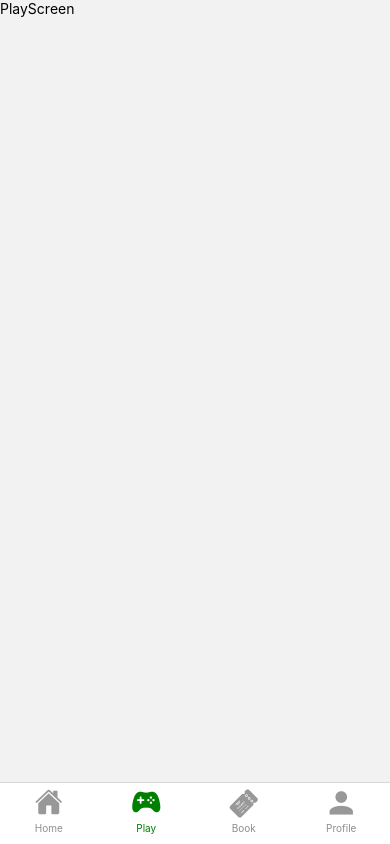
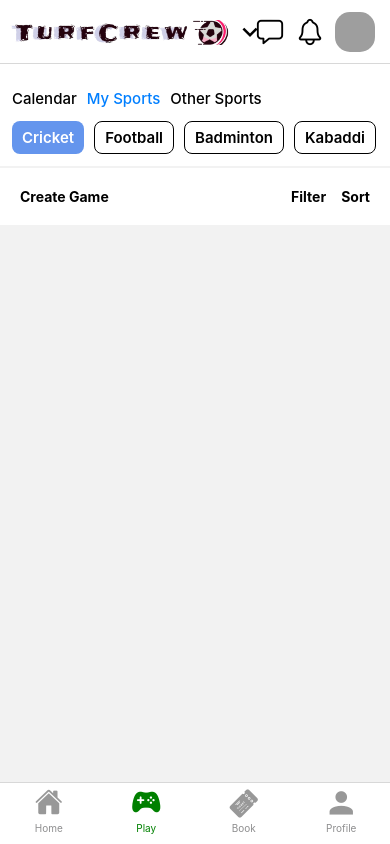
Before and after one commit to ujjawalsingh25/TurfCrew, a React Native app: screen /Play in a window 390 px wide. Built offline with nearby package versions, Linux system fonts and the light colour scheme; grey boxes are pictures that could not be loaded.

Commit message:
Designed Play Screen

```diff
--- a/navigation/StackNavigator.jsx
+++ b/navigation/StackNavigator.jsx
@@ -47,7 +47,8 @@ const StackNavigator = () => {
                     component={PlayScreen}
                     options={{
                         tabBarActiveTintColor: "green",
-                        headerShown: false,
+                        // headerShown: false,
+                        // headerStyle: { backgroundColor: '#223536', },
                         tabBarIcon: ({focused}) => focused ? (
                             <Ionicons name="game-controller" size={30} color="green" />
                         ) : (
--- a/screens/PlayScreen.jsx
+++ b/screens/PlayScreen.jsx
@@ -1,14 +1,238 @@
-import { StyleSheet, Text, View } from 'react-native'
-import React from 'react'
+import React, { useLayoutEffect, useState } from 'react'
+import { Image, Pressable, SafeAreaView, ScrollView, StyleSheet, Text, View } from 'react-native'
+
+import Ionicons from '@expo/vector-icons/Ionicons';
+import MaterialIcons from 'react-native-vector-icons/MaterialIcons';
+import { useNavigation } from '@react-navigation/native';
 
 const PlayScreen = () => {
+  const [option, setOptions] = useState("My Sports");
+  const [sport, setSport] = useState("Cricket");
+
+  const navigation = useNavigation();
+  useLayoutEffect(() => {
+    navigation.setOptions({
+      headerTitle: "",
+      headerLeft: () => (
+        <View style={styles.logoContainer}>
+          <Image
+            // source={require('../public/dark-title-logo.png')}
+            source={require('../public/title-logo.png')}
+            style={{ height:25, width: 220, marginLeft: 10}}
+          />
+          <MaterialIcons name="keyboard-arrow-down" size={30} color="black" />
+        </View>
+      ),
+      headerRight: () => (
+        <View style={styles.headerRt}>
+           <Ionicons name="chatbox-outline" size={30} color="black" />
+           <Ionicons name="notifications-outline" size={30} color="black" />
+           <Pressable>
+            <Image
+              style={styles.accountImg}
+              source={{
+                uri: "https://cdn-icons-png.flaticon.com/128/4140/4140061.png"
+              }}
+            />
+           </Pressable>
+        </View>
+      )
+    })
+  }, [])
+
+
   return (
-    <View>
-      <Text>PlayScreen</Text>
-    </View>
+    <SafeAreaView>
+      <View style={styles.header}>
+        {/* <View style={styles.headerContainer}>
+          <View style={styles.logoContainer}>
+            <Image
+              source={require('../public/title-logo.png')}
+              style={{ height:25, width: 220, marginLeft: 10}}
+            />
+            <MaterialIcons name="keyboard-arrow-down" size={30} color="black" />
+          </View>
+          <View style={styles.navIcon}>
+            <Ionicons name="chatbox-outline" size={30} color="black" />
+            <Ionicons name="notifications-outline" size={30} color="black" />
+            <Image
+              style={styles.accountImg}
+              source={{
+                uri: "https://cdn-icons-png.flaticon.com/128/4140/4140061.png"
+              }}
+            />
+          </View>
+        </View> */}
+
+        <View style={styles.navContainer}>
+          <Pressable onPress={() => setOptions('Calendar')}>
+            <Text style={[
+              styles.navText,
+              {color: option == "Calendar" ? "#007FFF" : "black"}
+            ]}>Calendar</Text>
+          </Pressable>
+          <Pressable onPress={() => setOptions('My Sports')}>
+            <Text style={[
+              styles.navText,
+              {color: option == "My Sports" ? "#007FFF" : "black"}
+            ]}>My Sports</Text>
+          </Pressable>
+          <Pressable onPress={() => setOptions('Other Sports')}>
+            <Text style={[
+              styles.navText,
+              {color: option == "Other Sports" ? "#007FFF" : "black"}
+            ]}>Other Sports</Text>
+          </Pressable>
+        </View>
+
+        <View>
+          <ScrollView horizontal showsHorizontalScrollIndicator={false}>
+            <Pressable
+              onPress={() => setSport('Cricket')}
+              style={[
+                styles.sportItem,
+                {borderWidth: sport == "Cricket" ? 0 : 1},
+                {backgroundColor: sport == "Cricket" ? "#6495ED" : "transparent"}
+              ]}
+            >
+              <Text style={[
+                styles.sportItemText,
+                {color: sport == "Cricket" ? "white" : "black"}]}
+              >Cricket</Text>
+            </Pressable>
+            <Pressable
+              onPress={() => setSport('Football')}
+              style={[
+                styles.sportItem,
+                {borderWidth: sport == "Football" ? 0 : 1},
+                {backgroundColor: sport == "Football" ? "#6495ED" : "transparent"}
+              ]}
+            >
+              <Text style={[
+                styles.sportItemText,
+                {color: sport == "Football" ? "white" : "black"}]}
+              >Football</Text>
+            </Pressable>
+            <Pressable
+              onPress={() => setSport('Badminton')}
+              style={[
+                styles.sportItem,
+                {borderWidth: sport == "Badminton" ? 0 : 1},
+                {backgroundColor: sport == "Badminton" ? "#6495ED" : "transparent"}
+              ]}
+            >
+              <Text style={[
+                styles.sportItemText,
+                {color: sport == "Badminton" ? "white" : "black"}]}
+              >Badminton</Text>
+            </Pressable>
+            <Pressable
+              onPress={() => setSport('Kabaddi')}
+              style={[
+                styles.sportItem,
+                {borderWidth: sport == "Kabaddi" ? 0 : 1},
+                {backgroundColor: sport == "Kabaddi" ? "#6495ED" : "transparent"}
+              ]}
+            >
+              <Text style={[
+                styles.sportItemText,
+                {color: sport == "Kabaddi" ? "white" : "black"}]}
+              >Kabaddi</Text>
+            </Pressable>
+          </ScrollView>
+        </View>
+      </View>
+
+      <View style={styles.actionBar}>
+        <Pressable>
+          <Text style={{fontWeight: "bold"}}>Create Game</Text>
+        </Pressable>
+        <View style={styles.actionFunc}>
+          <Pressable>
+            <Text style={{fontWeight: "bold"}}>Filter</Text>
+          </Pressable>
+          <Pressable>
+            <Text style={{fontWeight: "bold"}}>Sort</Text>
+          </Pressable>
+        </View>
+      </View>
+    </SafeAreaView>
   )
 }
 
 export default PlayScreen
 
-const styles = StyleSheet.create({})
+const styles = StyleSheet.create({
+  header: {
+    backgroundColor: "#fff",
+    // backgroundColor: "#223536",
+    padding: 12,
+    // marginTop: 30,
+  },
+  headerContainer: {
+    flexDirection: "row",
+    alignItems: "center",
+    justifyContent: "space-between",
+  },
+  logoContainer: {
+    flexDirection: "row",
+    alignItems: "center",
+    gap: 5,
+  },
+  headerRt: {
+    flexDirection: "row",
+    alignItems: "center",
+    gap: 10,
+    margin: 15,
+  },
+  navIcon: {
+    flexDirection: "row",
+    alignItems: "center",
+    gap: 10,
+  },
+  accountImg: {
+    width: 40,
+    height: 40,
+    borderRadius: 15,
+  },
+  navContainer: {
+    flexDirection: "row",
+    alignItems: "center",
+    gap: 10,
+    marginVertical: 13,
+  },
+  navText: {
+    fontWeight: "500",
+    fontSize: 15
+  },
+  sportItem: {
+    borderColor: 'black',
+    // borderColor: 'white',
+    borderRadius: 8,
+    justifyContent: "center",
+    alignItems: "center",
+    paddingHorizontal: 10,
+    paddingVertical: 6,
+    marginRight: 10,
+  },
+  sportItemText: {
+    color: 'black',
+    fontWeight: '600',
+    fontSize: 15,
+  },
+  actionBar: {
+    flexDirection: "row",
+    alignItems: "center",
+    justifyContent: "space-between",
+    padding: 20,
+    marginTop: 2,
+    // backgroundColor: "#E5E4E2"
+    // backgroundColor: "#FAF9F6"
+    backgroundColor: "#fff"
+  },
+  actionFunc: {
+    flexDirection: "row",
+    alignItems: "center",
+    gap: 15,
+  }
+})
```
Also changed, not shown: public/dark-title-logo.png (added).
